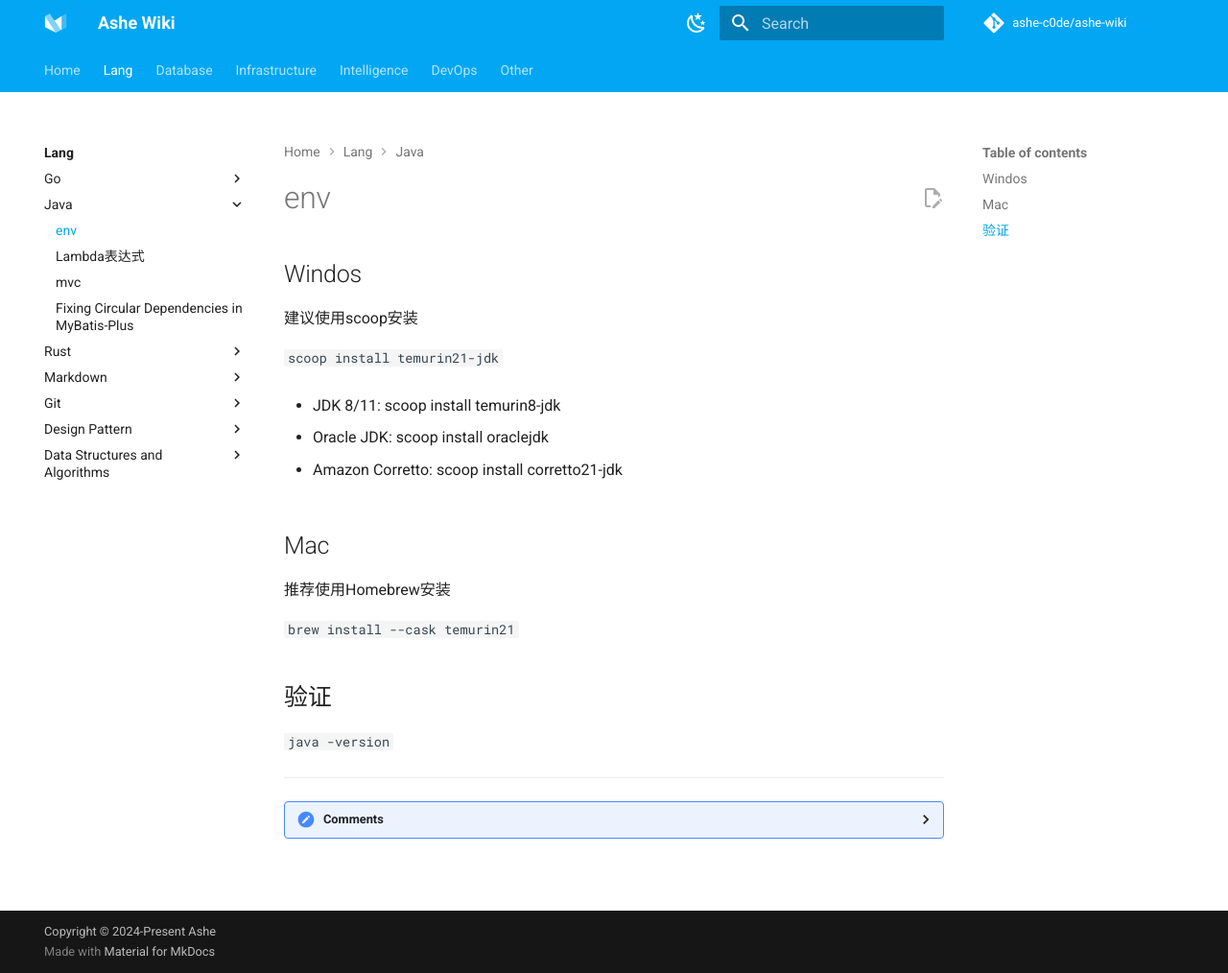
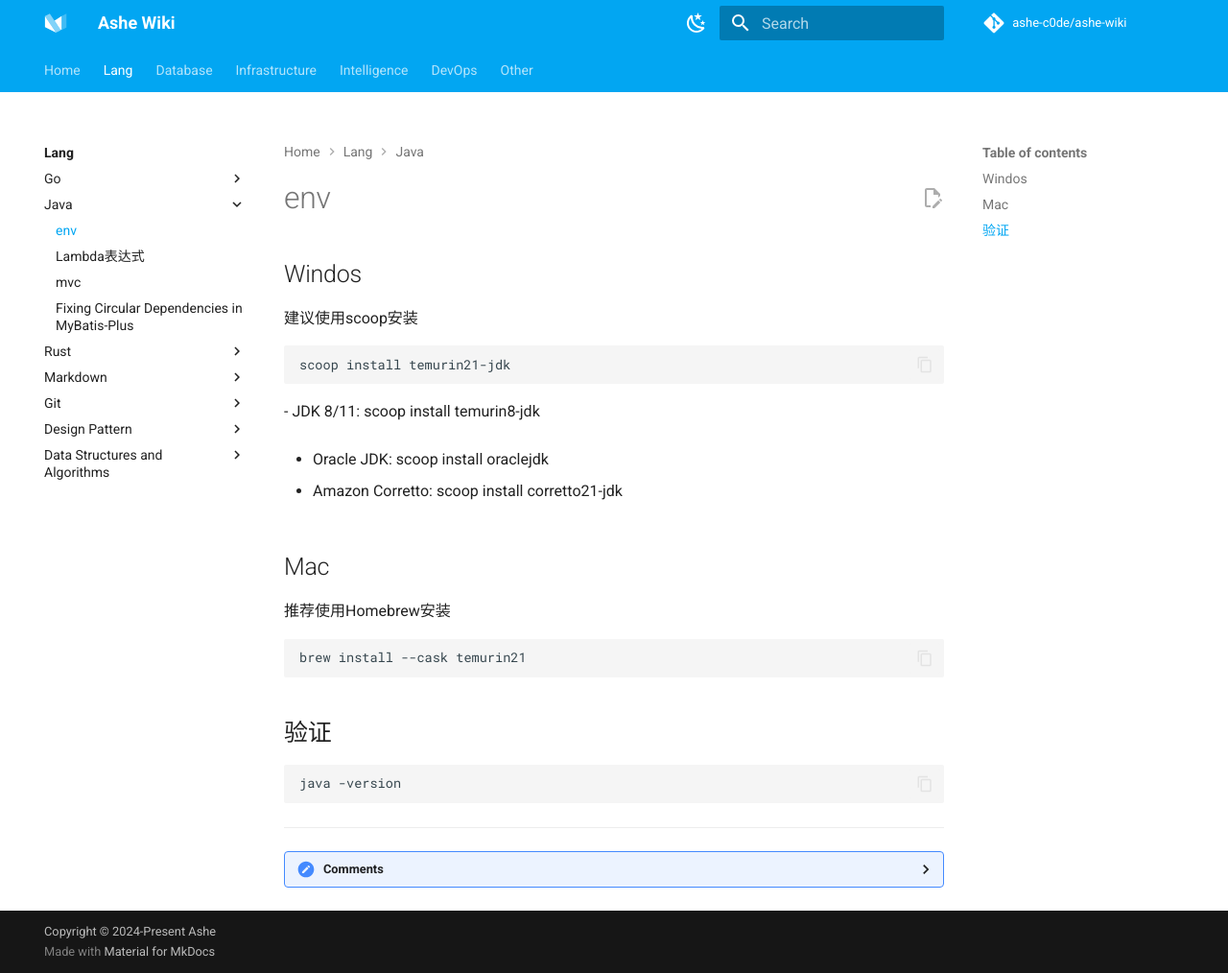
Before and after one commit to ashe-c0de/ashe-wiki, an MkDocs documentation site: the page built from docs/lang/java/env.md, in a window 1280 px wide and 1014 px high. Shown: the whole window at 96% size. Built offline with MkDocs 1.6.1 and Material for MkDocs 9.7.7, drawn with Linux system fonts in a browser that asks for light colours; comment, search, counter and statistics services are not loaded.

````diff
--- a/docs/lang/java/env.md
+++ b/docs/lang/java/env.md
@@ -3,8 +3,9 @@
 
 建议使用scoop安装
 
-`scoop install temurin21-jdk`
-
+```bash
+scoop install temurin21-jdk
+```
 - JDK 8/11: scoop install temurin8-jdk
 
 - Oracle JDK: scoop install oraclejdk
@@ -15,9 +16,12 @@
 
 推荐使用Homebrew安装
 
-`brew install --cask temurin21`
-
+```bash
+brew install --cask temurin21
+```
 
 ## 验证
 
-`java -version`
+```bash
+java -version
+```
````
